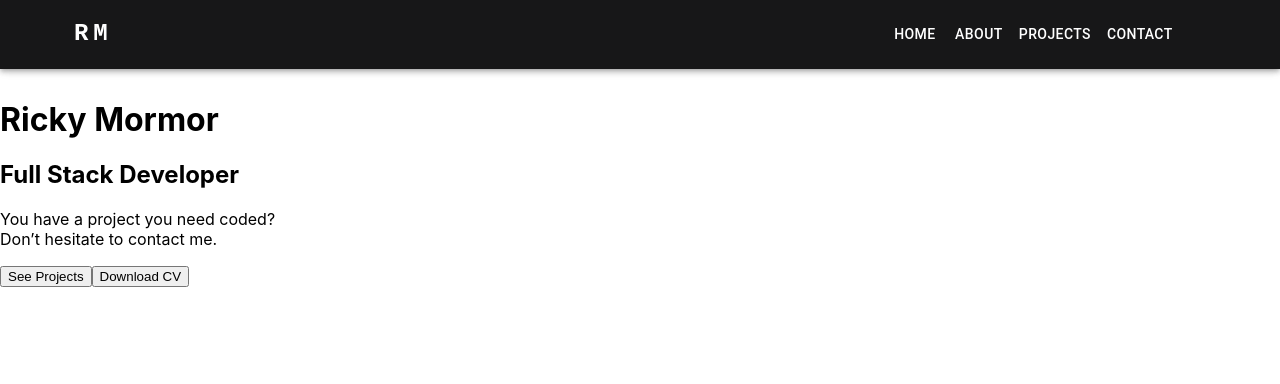
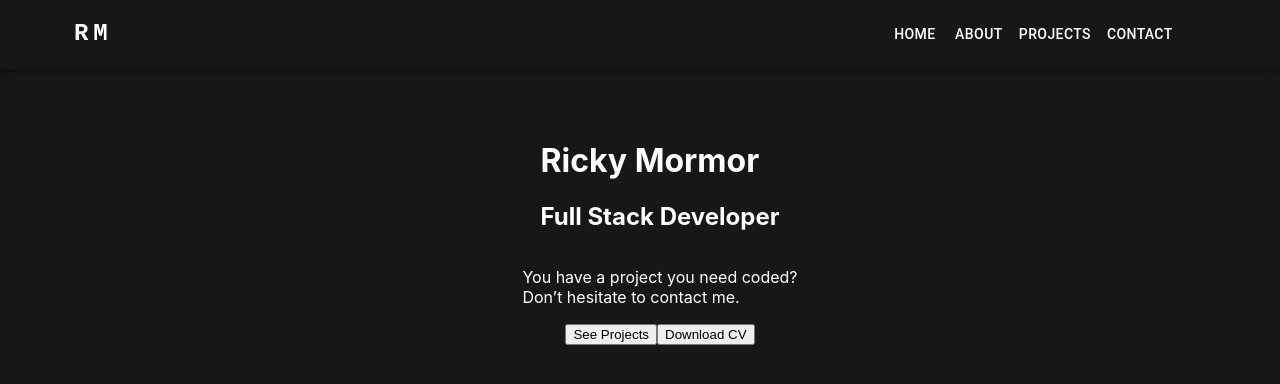
Before and after one commit to astrohunter62/react-portfolio, a React (Create React App) app: page / in a window 1280 px wide. Shown: the top 384 px of the page. Built offline with nearby package versions, Linux system fonts and the light colour scheme.

Commit message:
🛠  WORKING ON: header introduction

```diff
--- a/src/components/header/Header.js
+++ b/src/components/header/Header.js
@@ -1,3 +1,4 @@
+import '../../stylesheets/header.css';
 const Header = () => (
   <>
     <div className="header">
@@ -6,8 +7,7 @@ const Header = () => (
           <h1>Ricky Mormor</h1>
           <h2>Full Stack Developer</h2>
         </div>
-        <div className="header-content-details">
-          <div className="header-content-details-summary">
+        <div className="header-content-summary">
           <p>
             You have a project you need coded?
             <br />
@@ -24,7 +24,6 @@ const Header = () => (
         </div>
       </div>
     </div>
-    </div>
   </>
 );
 
--- a/src/stylesheets/App.css
+++ b/src/stylesheets/App.css
@@ -5,6 +5,8 @@
   height: 100%;
   width: 100%;
   overflow: hidden;
+  background-color: #171718;
+  color: #fff;
 }
 
 .scroll-container {
--- a/src/stylesheets/header.css
+++ b/src/stylesheets/header.css
@@ -1,6 +1,13 @@
-header canvas {
-  position: fixed;
-  top: 0;
-  left: 0;
-  outline: none;
+.header {
+  /* background-color: #171718; */
+  padding: 20px;
+  /* text-align: center; */
+  width: 100%;
 }
+
+.header-content {
+  display: flex;
+  justify-content: space-between;
+  flex-direction: column;
+  align-items: center;
+}
```
Lines whose indentation alone changed are shown as unchanged.
